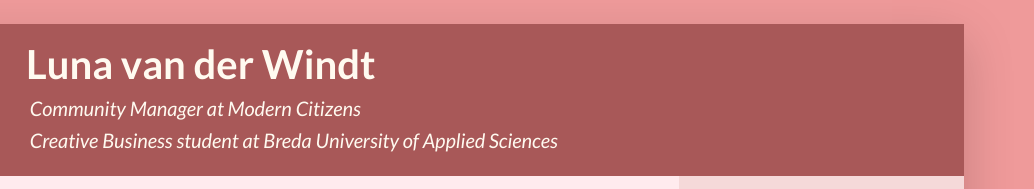
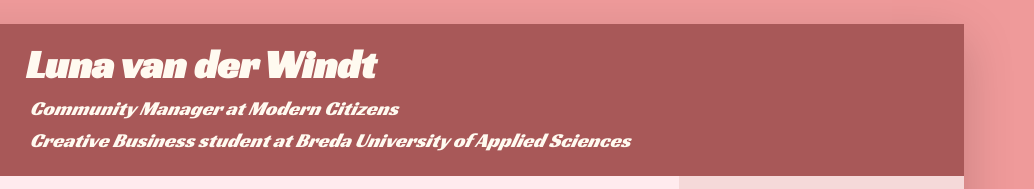
Before and after one commit to Lunavanderwindt/LunavanderWindt, a plain HTML site: page index.html in a window 1280 px wide. Shown: the top 189 px of the page, 246-1280 px from the left. Drawn offline with nearby package versions, Linux system fonts and the light colour scheme.

Commit message:
font change

```diff
--- a/css/styles.css
+++ b/css/styles.css
@@ -1,4 +1,4 @@
-@import url('https://fonts.googleapis.com/css2?family=Lato:ital,wght@0,400;0,700;1,400;1,700&display=swap');
+@import url("https://fonts.googleapis.com/css2?family=Lato:ital,wght@0,400;0,700;1,400;1,700&display=swap");
 
 body {
 	font-family: Lato, "Open Sans", Roboto, "Segoe UI", "Helvetica Neue", Helvetica, Arial, sans-serif;
@@ -7,8 +7,11 @@
 }
 
 .lunacolor-header {
-    background-color: #A85858;
-	color: floralwhite
+  font-family: "Racing Sans One", sans-serif;
+  font-weight: 400;
+  font-style: normal;
+background-color: #A85858;
+color: floralwhite
 }
 
 .lunacolor-main {
```
